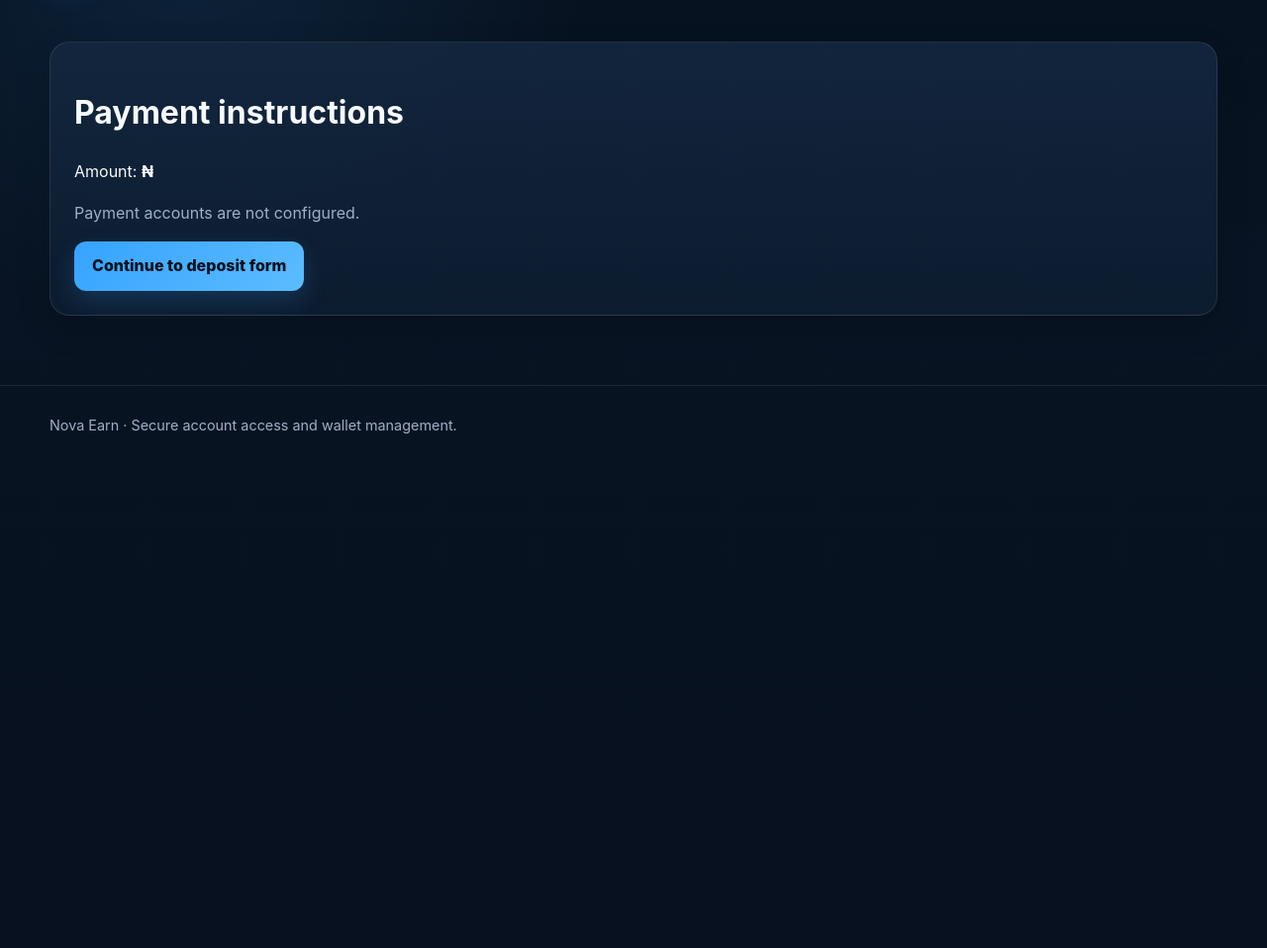
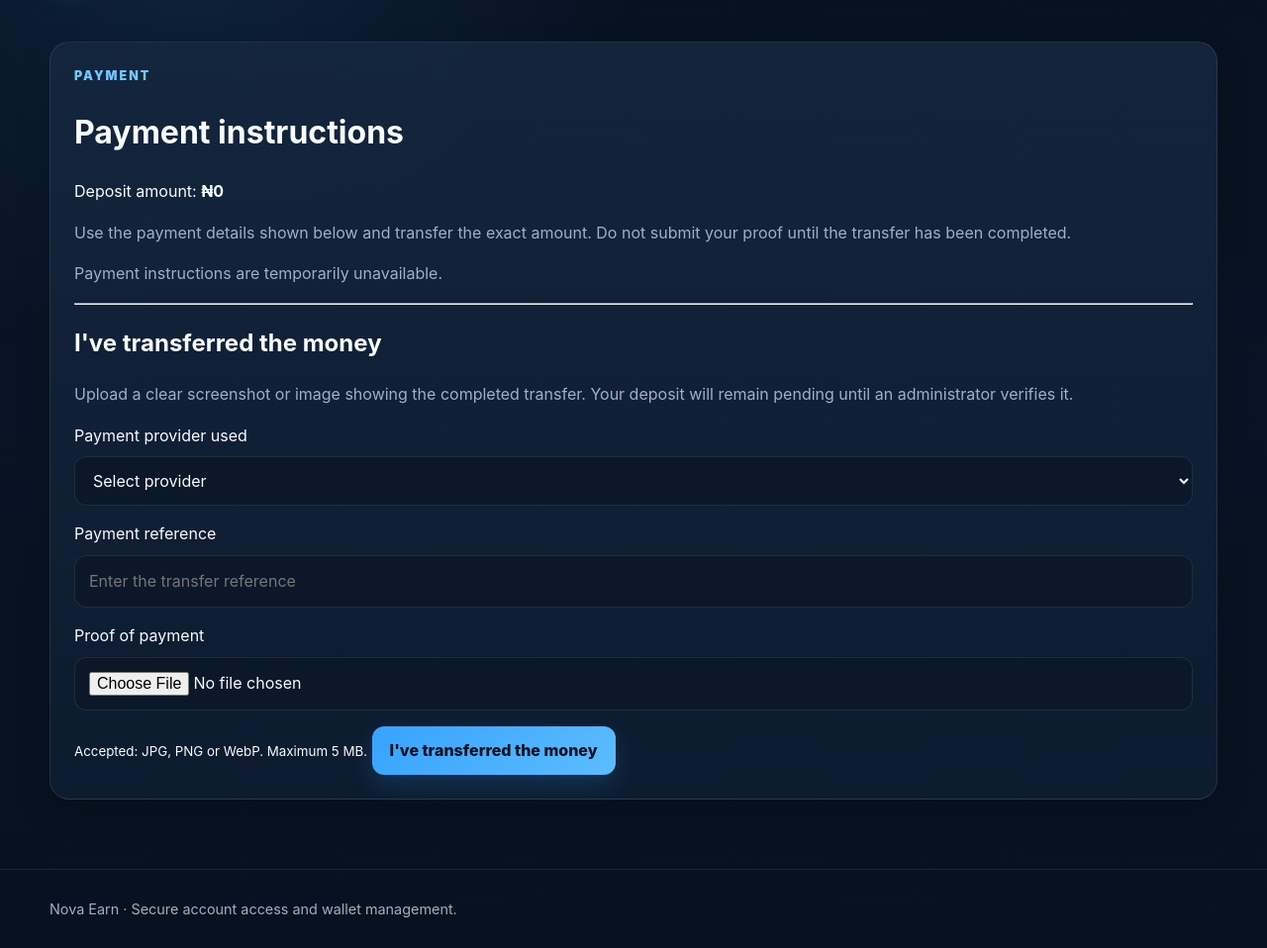
Before and after one commit to louiskyasua/Novaearn, a Flask app: template templates/deposit_payment.html in a window 1280 px wide. Shown: the part 75-1033 px from the top of the page at 99% size. Before the commit the page ends 514 px from the top, so only its background shows below. Run offline with Flask 3, Linux system fonts and the light colour scheme; the template is opened without the code that fills it, so the values that code supplies are empty.

Commit message:
Add deposit proof upload and submission page

```diff
--- a/templates/deposit_payment.html
+++ b/templates/deposit_payment.html
@@ -1 +1,43 @@
-{% extends "base.html" %}{% block content %}<div class="card"><h1>Payment instructions</h1><p>Amount: <strong>₦{{ amount }}</strong></p>{% for account in accounts %}<p><strong>{{ account.provider }}</strong><br>{{ account.account_number }}</p>{% else %}<p class="muted">Payment accounts are not configured.</p>{% endfor %}<a class="btn" href="{{ url_for('deposit') }}">Continue to deposit form</a></div>{% endblock %}
+{% extends "base.html" %}
+{% block content %}
+<div class="card">
+  <p class="eyebrow">PAYMENT</p>
+  <h1>Payment instructions</h1>
+  <p>Deposit amount: <strong>₦{{ "{:,}".format(amount|int) }}</strong></p>
+  <p class="muted">Use the payment details shown below and transfer the exact amount. Do not submit your proof until the transfer has been completed.</p>
+
+  {% for account in accounts %}
+  <div class="row">
+    <span><strong>{{ account.provider }}</strong><br><small>Account number: {{ account.account_number }}</small></span>
+  </div>
+  {% else %}
+  <p class="muted">Payment instructions are temporarily unavailable.</p>
+  {% endfor %}
+
+  <hr>
+  <h2>I've transferred the money</h2>
+  <p class="muted">Upload a clear screenshot or image showing the completed transfer. Your deposit will remain pending until an administrator verifies it.</p>
+
+  <form method="post" action="{{ url_for('deposit_submit_proof') }}" enctype="multipart/form-data">
+    <input type="hidden" name="csrf_token" value="{{ csrf_token }}">
+    <input type="hidden" name="amount" value="{{ amount }}">
+
+    <label for="provider">Payment provider used</label>
+    <select id="provider" name="provider" required>
+      <option value="">Select provider</option>
+      {% for account in accounts %}
+      <option value="{{ account.provider }}">{{ account.provider }}</option>
+      {% endfor %}
+    </select>
+
+    <label for="reference">Payment reference</label>
+    <input id="reference" name="reference" type="text" maxlength="150" required placeholder="Enter the transfer reference">
+
+    <label for="proof">Proof of payment</label>
+    <input id="proof" name="proof" type="file" accept="image/jpeg,image/png,image/webp" required>
+    <small>Accepted: JPG, PNG or WebP. Maximum 5 MB.</small>
+
+    <button class="btn" type="submit">I've transferred the money</button>
+  </form>
+</div>
+{% endblock %}
```
